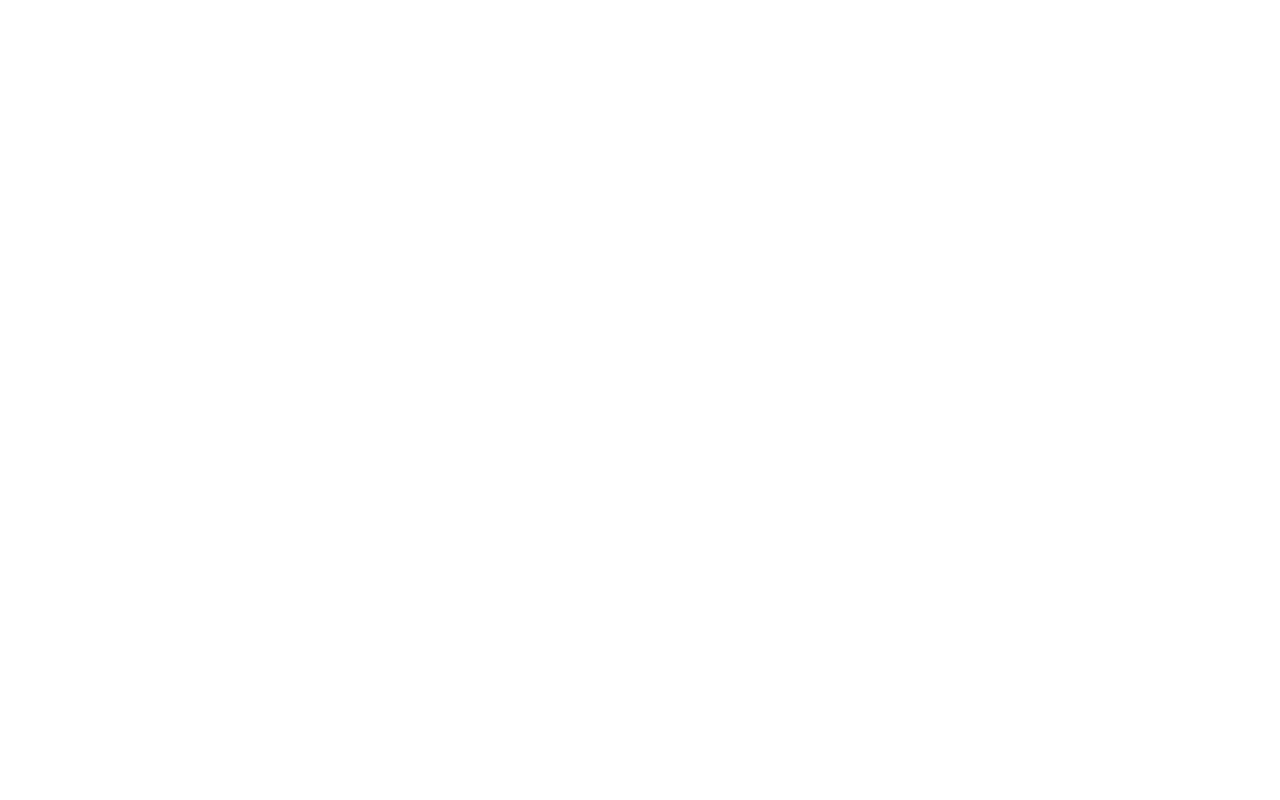
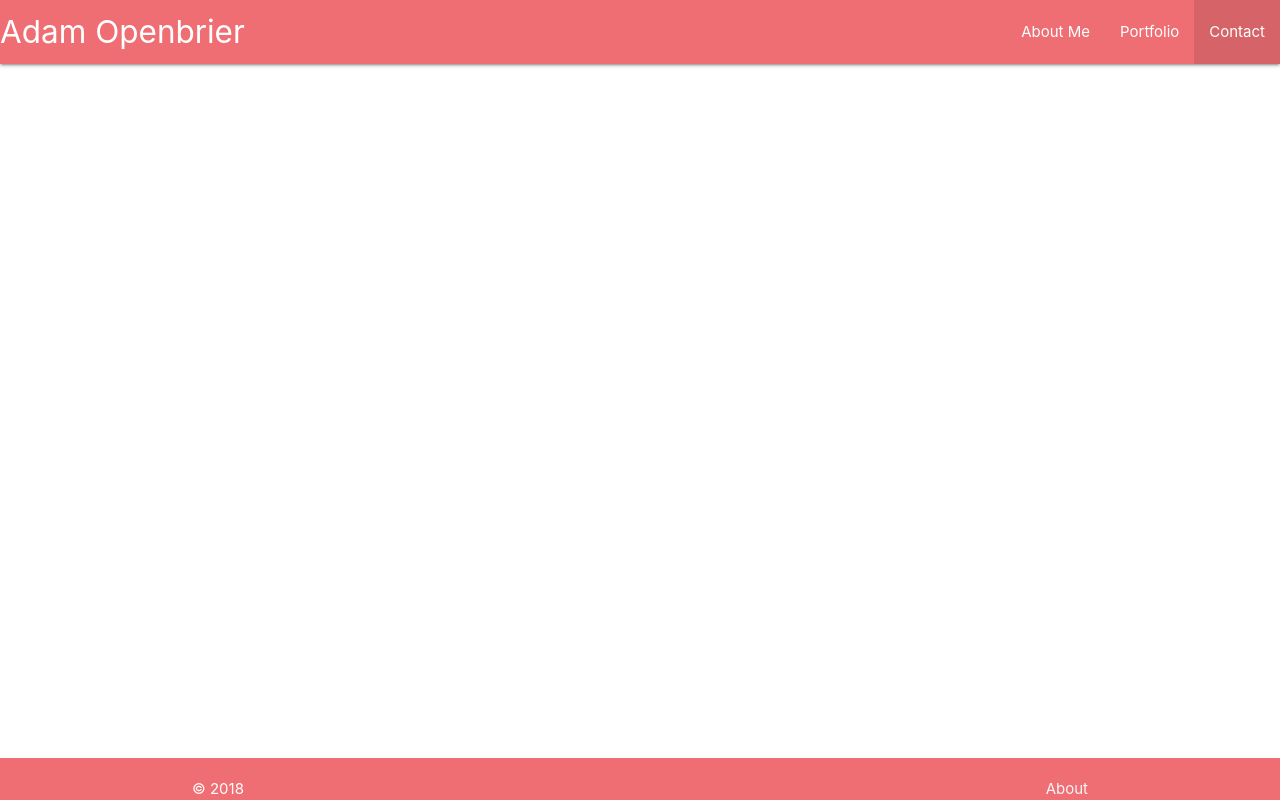
Before and after one commit to aOpenbrier/Materialize-Portfolio, a plain HTML site: page contact.html in a window 1280 px wide. Drawn offline with nearby package versions, Linux system fonts and the light colour scheme.

Commit message:
header and footer

```diff
--- a/contact.html
+++ b/contact.html
@@ -14,7 +14,27 @@
 </head>
 
 <body>
-
+<!-- NAV -->
+<header>
+    <nav>
+        <div class="nav-wrapper">
+            <a href="#" class="brand-logo">Adam Openbrier</a>
+            <ul id="nav-mobile" class="right hide-on-med-and-down">
+                <li><a href=index.html">About Me</a></li>
+                <li><a href="portfolio.html">Portfolio</a></li>
+                <li class='active'><a href="contact.html">Contact</a></li>
+            </ul>
+        </div>
+    </nav>
+</header>
+<main>
+</main>
+<footer class='page-footer'>
+    <div class="container ">
+        © 2018
+        <a class="grey-text text-lighten-4 right" href="https://github.com/aOpenbrier/Materialize-Portfolio/#readme">About</a>
+    </div>
+</footer>
     <!-- Compiled and minified JavaScript -->
     <script src="https://cdnjs.cloudflare.com/ajax/libs/materialize/1.0.0-rc.2/js/materialize.min.js"></script>
 </body>
```
